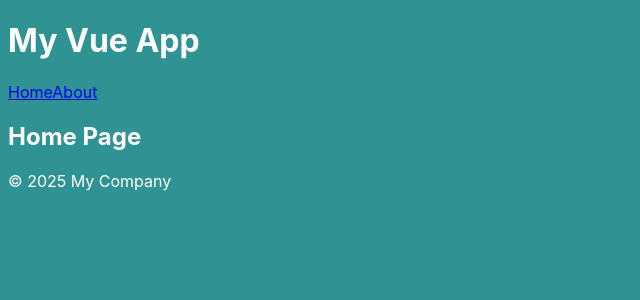
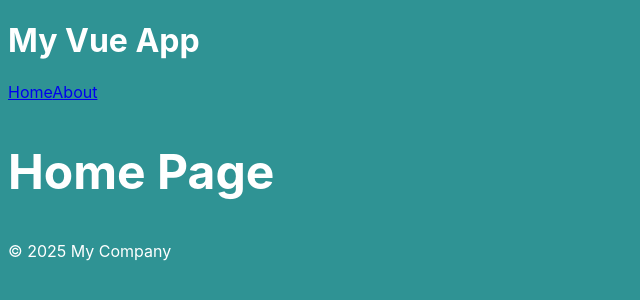
Before and after one commit to KEHEM-IT/kehemit, a Vue app: page / in a window 1280 px wide. Shown: the top 300 px of the page, without its empty margins (0-640 px from the left). Built offline with nearby package versions, Linux system fonts and the light colour scheme.

Commit message:
css devSourcemap added
Signed-off-by: Surajit Singha Sisir <sci.surajit@gmail.com>

```diff
--- a/package.json
+++ b/package.json
@@ -19,7 +19,6 @@
     "@types/node": "^24.7.2",
     "@types/vue-router": "^2.0.0",
     "@vitejs/plugin-vue": "^6.0.1",
-    "sass-embedded": "^1.93.2",
     "vite": "^7.1.7",
     "vite-plugin-vue-devtools": "^8.0.2"
   },
--- a/src/assets/styles/main.scss
+++ b/src/assets/styles/main.scss
@@ -6,3 +6,7 @@ body {
     background-color: $primary-color;
     color: white;
 }
+
+h2 {
+    font-size: 3rem;
+}
--- a/vite.config.ts
+++ b/vite.config.ts
@@ -9,6 +9,9 @@ export default defineConfig({
     vue(),
     vueDevTools(),
   ],
+  css: {
+    devSourcemap: true,
+  },
   resolve: {
     alias: {
       '@': fileURLToPath(new URL('./src', import.meta.url)),
```
Also changed, not shown: 1 other file (tests, documents, lock files or other folders).
